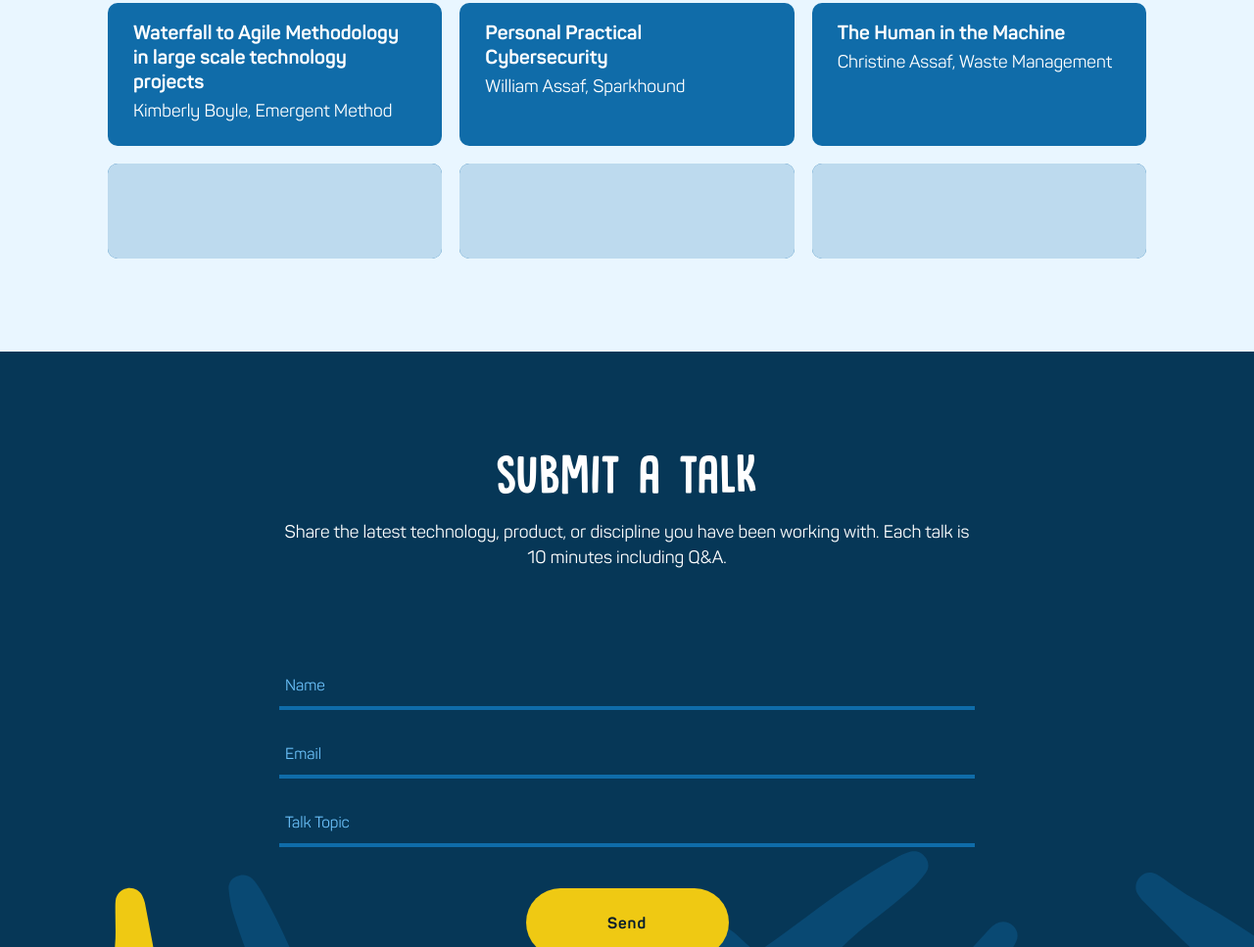
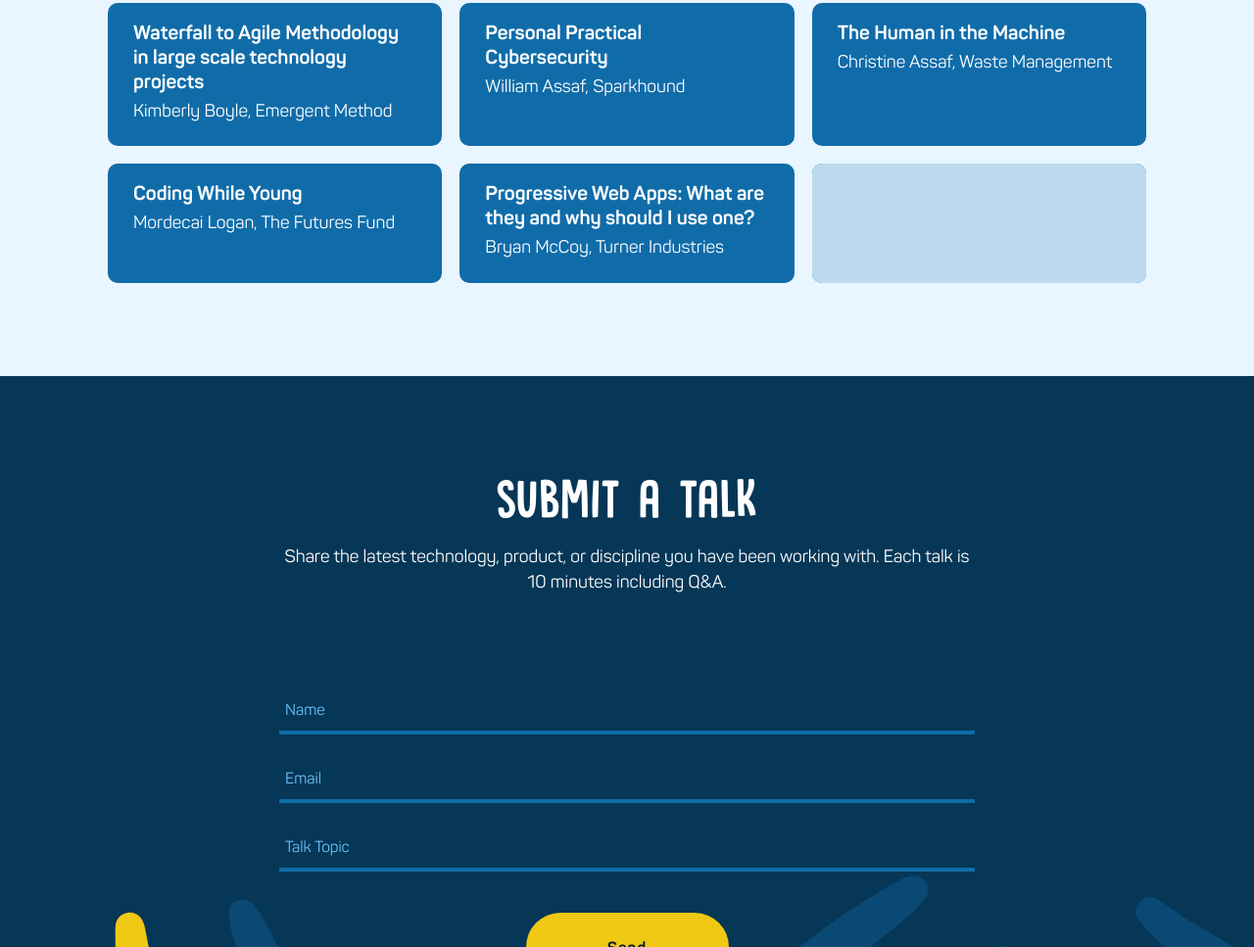
Before and after one commit to QuintonJason/activate-fall-19, a Gatsby site: page / in a window 1280 px wide. Shown: the part 1432-2399 px from the top of the page at 98% size. Built offline with nearby package versions, Linux system fonts and the light colour scheme; Gatsby itself is replaced by a stand-in of ours.

Commit message:
updated speakers

```diff
--- a/data/speakers.json
+++ b/data/speakers.json
@@ -37,15 +37,15 @@
   },
   {
     "id": "7",
-    "speakerName": "Speaker Name",
-    "talkTitle": "Talk Title",
-    "company": ""
+    "speakerName": "Mordecai Logan",
+    "talkTitle": "Coding While Young",
+    "company": "The Futures Fund"
   },
   {
     "id": "8",
-    "speakerName": "Speaker Name",
-    "talkTitle": "Talk Title",
-    "company": ""
+    "speakerName": "Bryan McCoy",
+    "talkTitle": "Progressive Web Apps: What are they and why should I use one?",
+    "company": "Turner Industries"
   },
   {
     "id": "9",
--- a/src/css/modules/card.scss
+++ b/src/css/modules/card.scss
@@ -62,7 +62,7 @@ $color-background-card: #106CA9;
   background: $tempCardBackgroundColor;
   border-radius: 10px;
 
-  .card:nth-child(-n + 6) & {
+  .card:nth-child(-n + 8) & {
     visibility: hidden;
   }
 }
```
